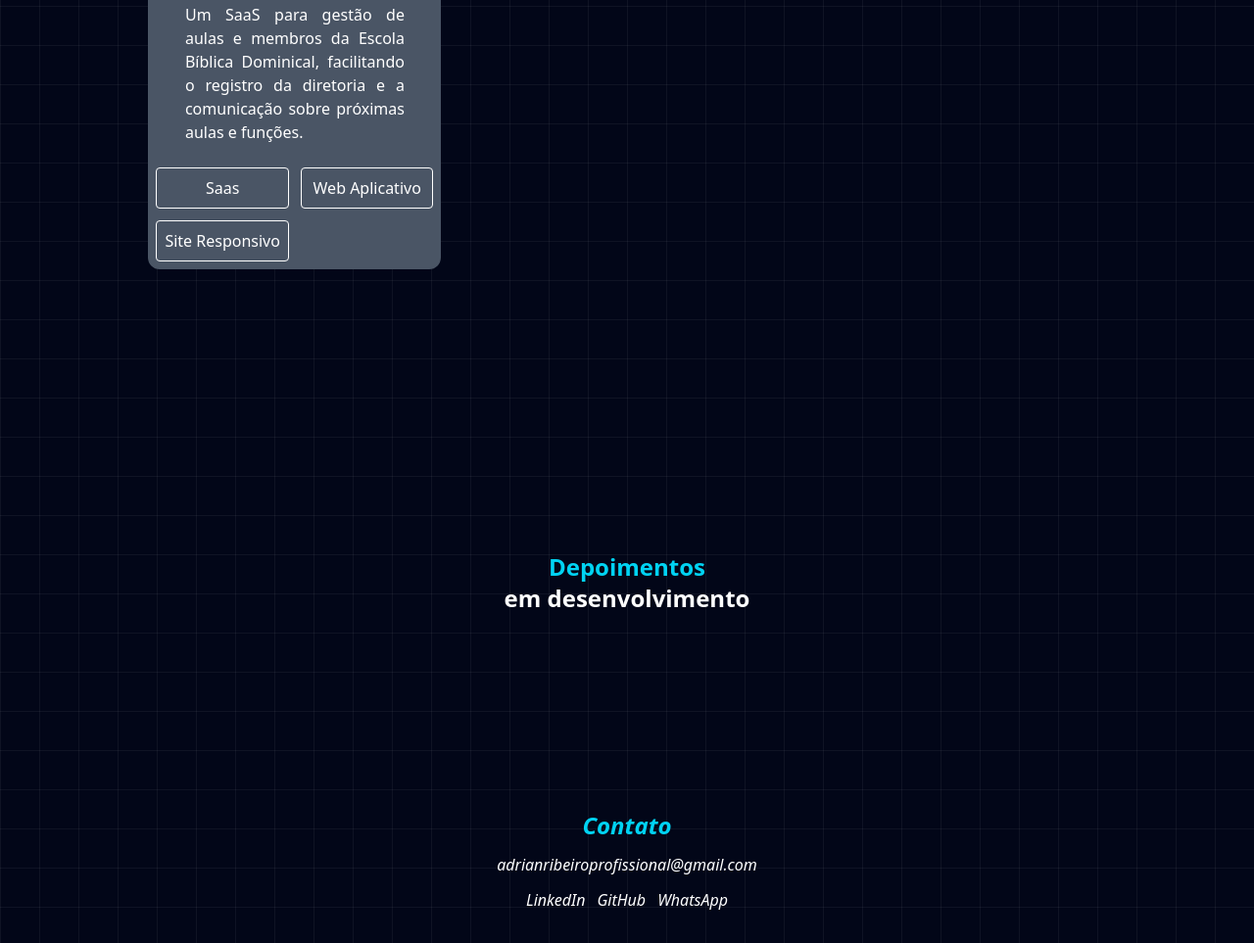
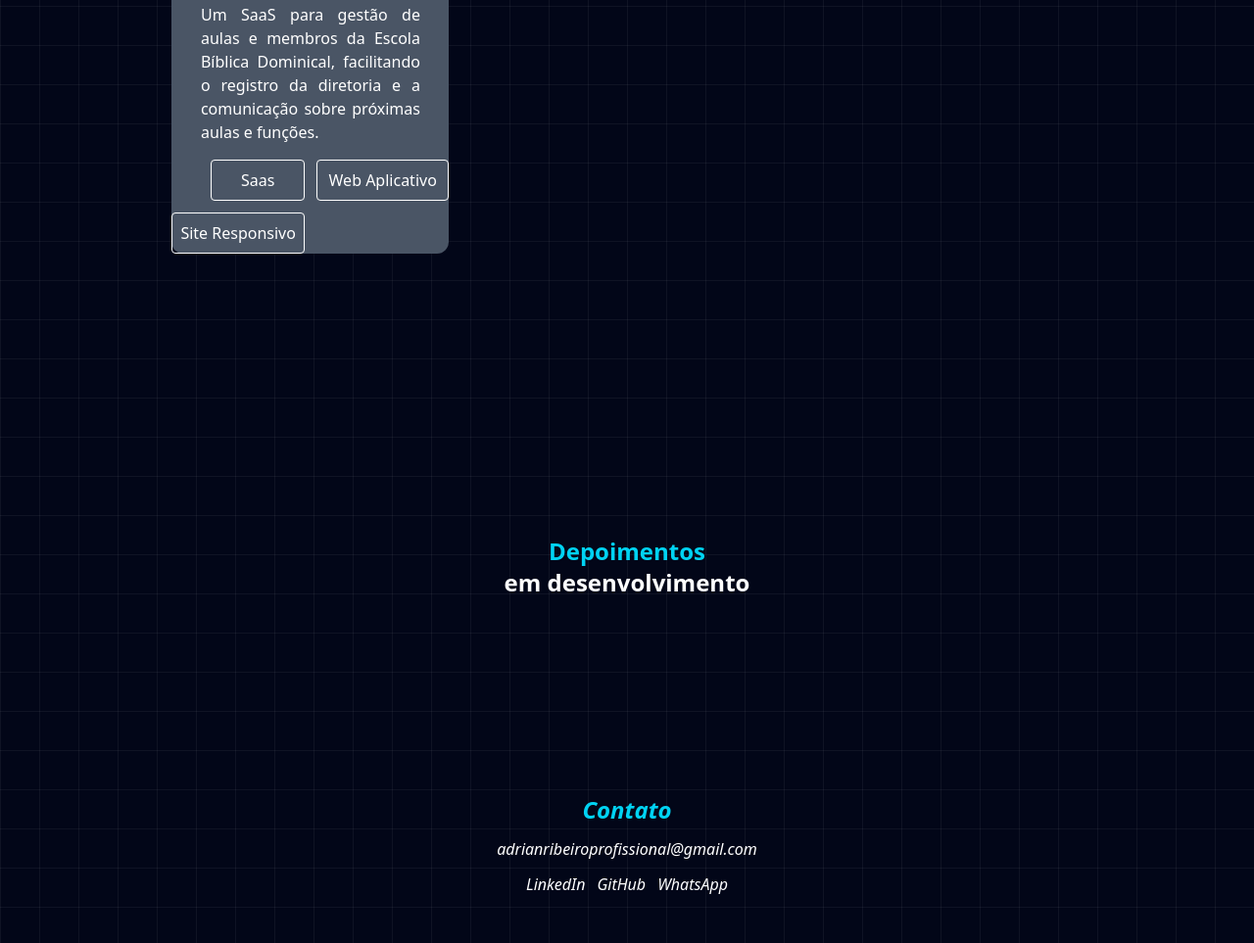
Before and after one commit to Adrriian/portifolio, a website: page index.html in a window 1280 px wide. Shown: the part 2034-2997 px from the top of the page at 98% size. Drawn offline with Linux system fonts and the light colour scheme; files whose address does not match are found by name.

Commit message:
testando

```diff
--- a/index.html
+++ b/index.html
@@ -151,8 +151,8 @@
                             </div>
                             <h1 class="text-cyan-400 text-xl font-bold transition-all duration-300 ease-linear">EBD CLOUD</h1>
                             <p class="max-w-60 text-justify px-2 pb-2 text-white ">Um SaaS para gestão de aulas e membros da Escola Bíblica Dominical, facilitando o registro da diretoria e a comunicação sobre próximas aulas e funções.</p>
-                            <div class="grid grid-cols-2 gap-3 p-2">
-                                <h1 class="text-white border border-white text-center p-2 rounded ">Saas</h1>
+                            <div class="grid grid-cols-2 gap-3">
+                                <h1 class="text-white border border-white text-center p-2 rounded ml-10">Saas</h1>
                                 <h1 class="text-white border border-white text-center p-2 rounded">Web Aplicativo</h1>
                                 <h1 class="text-white border border-white text-center p-2 rounded">Site Responsivo</h1>
                             </div>
```
